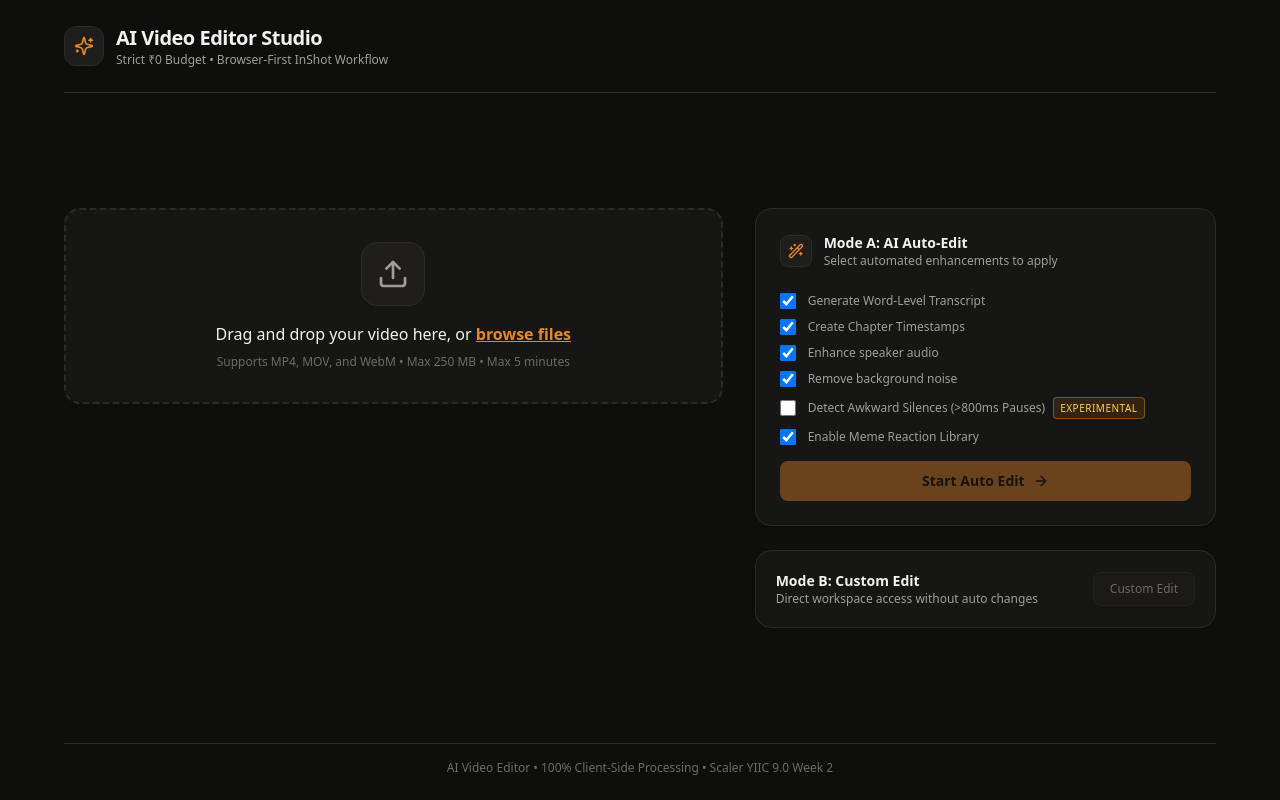
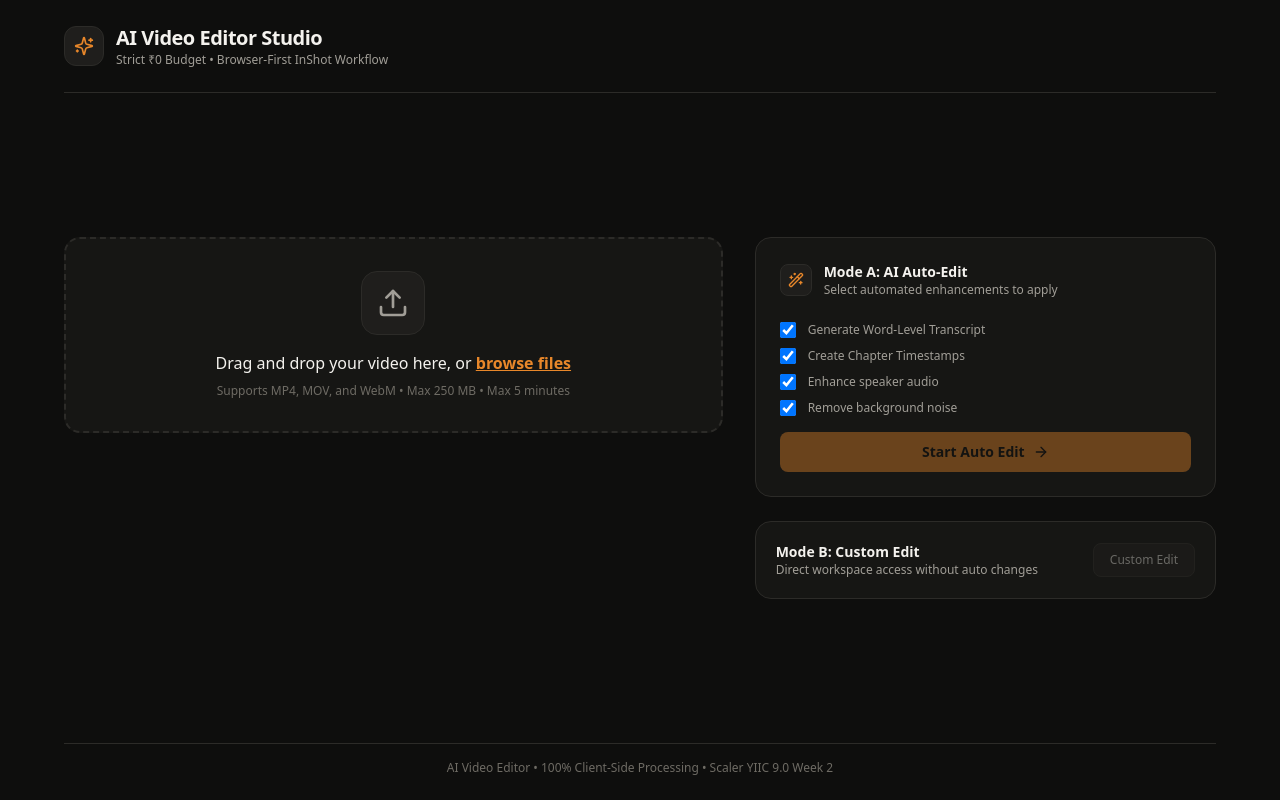
Before and after one commit to shaswatshah07/Ai-video-editor, a React (Vite) app: page / in a window 1280 px wide. Built offline with nearby package versions, Linux system fonts and the light colour scheme.

Commit message:
chore: remove silence detection and meme library toggles from Screen 1

```diff
--- a/src/components/Screen1Upload.tsx
+++ b/src/components/Screen1Upload.tsx
@@ -1,7 +1,6 @@
 import React, { useState } from 'react';
 import { Upload, Sparkles, Wand2, ArrowRight, AlertCircle, FileVideo } from 'lucide-react';
 import { useEditorStore } from '../store/useEditorStore';
-import { detectSilenceInVideo, injectSilenceCutsIntoTimeline } from '../utils/silenceDetector';
 import { TimelineItem } from '../types/edl';
 
 export const Screen1Upload: React.FC = () => {
@@ -13,14 +12,12 @@ export const Screen1Upload: React.FC = () => {
   const [isProcessing, setIsProcessing] = useState(false);
   const [processingStatus, setProcessingStatus] = useState<string>('');
 
-  // Auto Edit Checkboxes (6 options)
+  // Auto Edit Checkboxes (4 options)
   const [autoOptions, setAutoOptions] = useState({
     transcript: true,
     timestamps: true,
     voiceEnhance: true,
-    noiseReduction: true,
-    detectSilence: false,
-    suggestMemes: true
+    noiseReduction: true
   });
 
   const handleFileDrop = (e: React.DragEvent<HTMLDivElement>) => {
@@ -81,7 +78,7 @@ export const Screen1Upload: React.FC = () => {
         return;
       }
 
-      let items: TimelineItem[] = [
+      const items: TimelineItem[] = [
         {
           id: 'clip_root_upload',
           kind: 'SOURCE_CLIP',
@@ -96,12 +93,6 @@ export const Screen1Upload: React.FC = () => {
           transitionOut: { type: 'none', durationMs: 0 }
         }
       ];
-
-      if (isAutoMode && autoOptions.detectSilence) {
-        setProcessingStatus('Scanning audio for awkward pauses...');
-        const { silences } = await detectSilenceInVideo(selectedFile, durationMs, 'Normal');
-        items = injectSilenceCutsIntoTimeline(items, silences);
-      }
 
       loadProject(
         videoUrl,
@@ -241,10 +232,8 @@ export const Screen1Upload: React.FC = () => {
                 { key: 'transcript', label: 'Generate Word-Level Transcript' },
                 { key: 'timestamps', label: 'Create Chapter Timestamps' },
                 { key: 'voiceEnhance', label: 'Enhance speaker audio' },
-                { key: 'noiseReduction', label: 'Remove background noise' },
-                { key: 'detectSilence', label: 'Detect Awkward Silences (>800ms Pauses)', badge: 'Experimental' },
-                { key: 'suggestMemes', label: 'Enable Meme Reaction Library' },
-              ].map(({ key, label, badge }) => (
+                { key: 'noiseReduction', label: 'Remove background noise' }
+              ].map(({ key, label }) => (
                 <label
                   key={key}
                   className="flex items-center space-x-3 text-xs text-[#A19E97] cursor-pointer select-none hover:text-[#F4F2EE] transition-colors"
@@ -259,11 +248,6 @@ export const Screen1Upload: React.FC = () => {
                   />
                   <span className="flex items-center space-x-2">
                     <span>{label}</span>
-                    {badge && (
-                      <span className="bg-[#D97706]/15 border border-[#F59E0B]/40 text-[#FCD34D] text-[10px] uppercase tracking-wider px-1.5 py-0.5 rounded font-medium">
-                        {badge}
-                      </span>
-                    )}
                   </span>
                 </label>
               ))}
```
